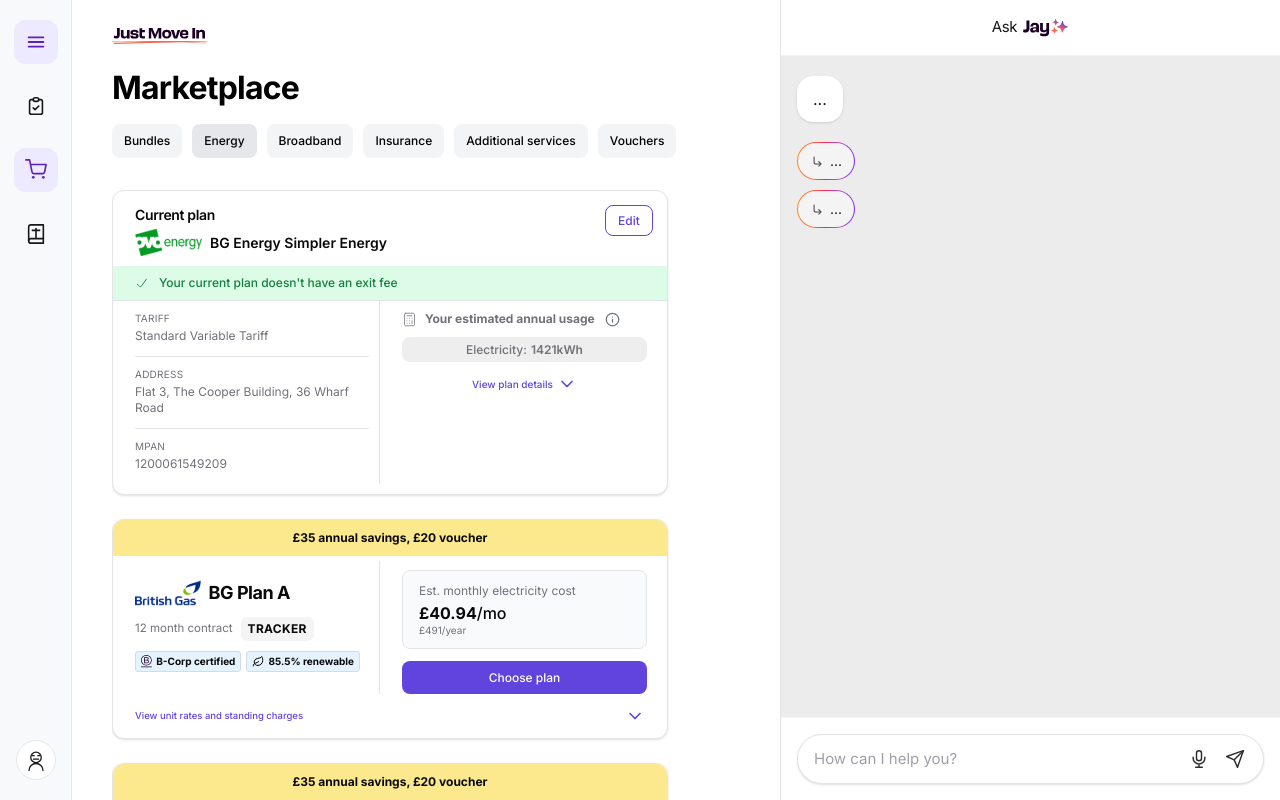
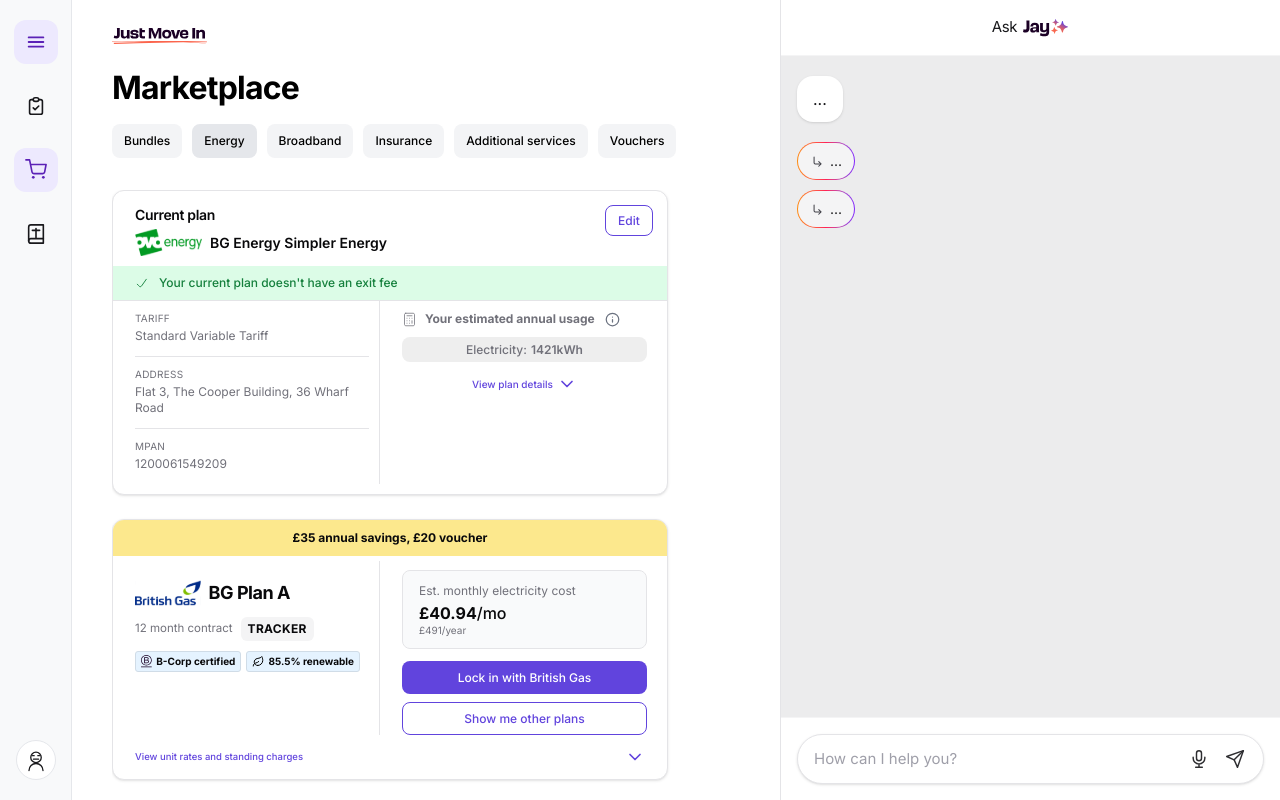
Before and after one commit to vargastm/just-move-in-challenge, a React (Vite) app: page / in a window 1280 px wide. Built offline with nearby package versions, Linux system fonts and the light colour scheme.

Commit message:
feat: add dual CTA variant to EnergyPlan component with customizable labels for improved user interaction

```diff
--- a/src/App.tsx
+++ b/src/App.tsx
@@ -25,11 +25,15 @@
               />
               <EnergyPlan
                 {...energyPlanMock}
+                ctaVariant="dual"
                 ratesDetails={
                   <EnergyPlanUnitRatesDetails {...energyPlanUnitRatesMock} />
                 }
                 onChoosePlan={() => {
-                  alert('Choose plan - future feature')
+                  alert('Lock in — future feature')
+                }}
+                onShowOtherPlans={() => {
+                  alert('Other plans — future feature')
                 }}
                 onViewRates={() => {
                   /* optional analytics */
--- a/src/components/EnergyPlan/EnergyPlan.tsx
+++ b/src/components/EnergyPlan/EnergyPlan.tsx
@@ -6,6 +6,8 @@
 import leafSvg from '../../assets/leaf.svg'
 import trophySvg from '../../assets/trophy.svg'
 import { EstimatedElectricityCostPanel } from '../EstimatedElectricityCostPanel'
+
+export type EnergyPlanCtaVariant = 'single' | 'dual'
 
 export type EnergyPlanProps = {
   savingsBannerText?: string
@@ -20,7 +22,11 @@
   estimatedMonthlyElectricityCost: number
   estimatedAnnualElectricityCost: number
   ratesDetails?: ReactNode
+  ctaVariant?: EnergyPlanCtaVariant
+  primaryCtaLabel?: string
+  secondaryCtaLabel?: string
   onChoosePlan?: () => void
+  onShowOtherPlans?: () => void
   onViewRates?: () => void
   onTopPickInfo?: () => void
 }
@@ -104,7 +110,11 @@
   estimatedMonthlyElectricityCost,
   estimatedAnnualElectricityCost,
   ratesDetails,
+  ctaVariant = 'single',
+  primaryCtaLabel = 'Lock in with British Gas',
+  secondaryCtaLabel = 'Show me other plans',
   onChoosePlan,
+  onShowOtherPlans,
   onViewRates,
   onTopPickInfo,
 }: EnergyPlanProps) {
@@ -194,6 +204,26 @@
             estimatedMonthlyElectricityCost={estimatedMonthlyElectricityCost}
             estimatedAnnualElectricityCost={estimatedAnnualElectricityCost}
           />
+          {ctaVariant === 'dual' ? (
+            <div className="flex w-full flex-col gap-2">
+              <button
+                type="button"
+                onClick={onChoosePlan}
+                disabled={!onChoosePlan}
+                className="bg-primary-brand hover:bg-primary-brand/90 focus-visible:ring-primary-brand h-[33px] w-full rounded-lg text-xs font-medium text-white transition-colors focus-visible:ring-2 focus-visible:ring-offset-2 focus-visible:outline-none disabled:pointer-events-none disabled:opacity-50"
+              >
+                {primaryCtaLabel}
+              </button>
+              <button
+                type="button"
+                onClick={onShowOtherPlans}
+                disabled={!onShowOtherPlans}
+                className="border-primary-brand text-primary-brand hover:bg-primary-brand/5 focus-visible:ring-primary-brand h-[33px] w-full rounded-lg border bg-white text-xs font-medium transition-colors focus-visible:ring-2 focus-visible:ring-offset-2 focus-visible:outline-none disabled:pointer-events-none disabled:opacity-50"
+              >
+                {secondaryCtaLabel}
+              </button>
+            </div>
+          ) : (
             <button
               type="button"
               onClick={onChoosePlan}
@@ -202,6 +232,7 @@
             >
               Choose plan
             </button>
+          )}
         </div>
       </div>
 
--- a/src/components/EnergyPlan/index.ts
+++ b/src/components/EnergyPlan/index.ts
@@ -1,4 +1,8 @@
-export { EnergyPlan, type EnergyPlanProps } from './EnergyPlan'
+export {
+  EnergyPlan,
+  type EnergyPlanCtaVariant,
+  type EnergyPlanProps,
+} from './EnergyPlan'
 export {
   EnergyPlanUnitRatesDetails,
   type EnergyPlanUnitRatesDetailsProps,
```
Lines whose indentation alone changed are shown as unchanged.
